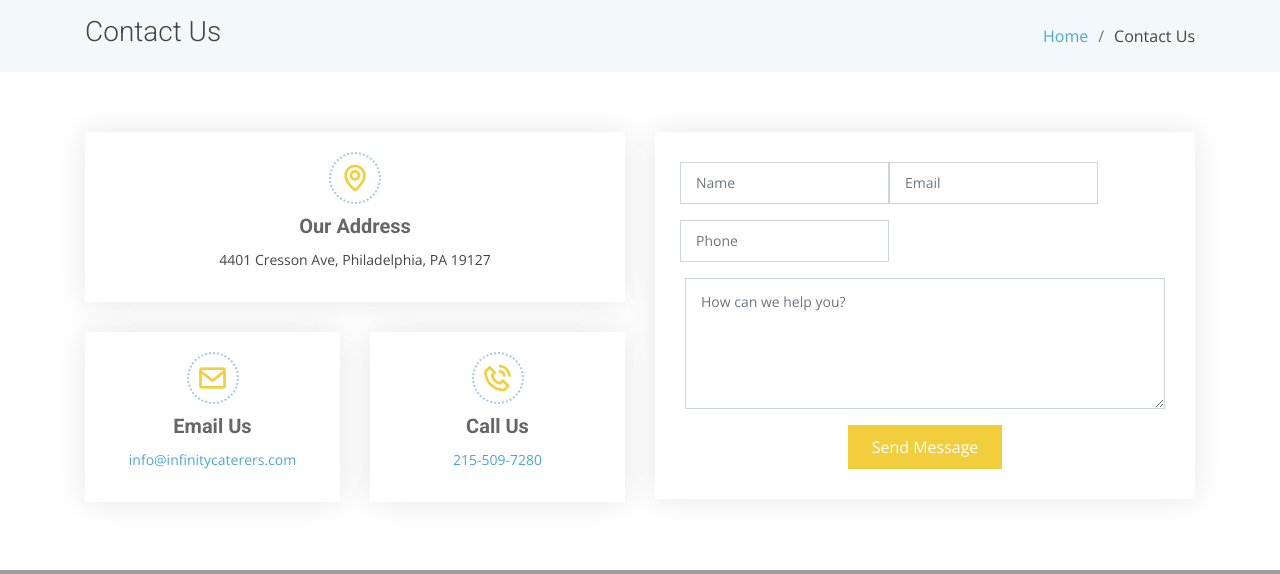
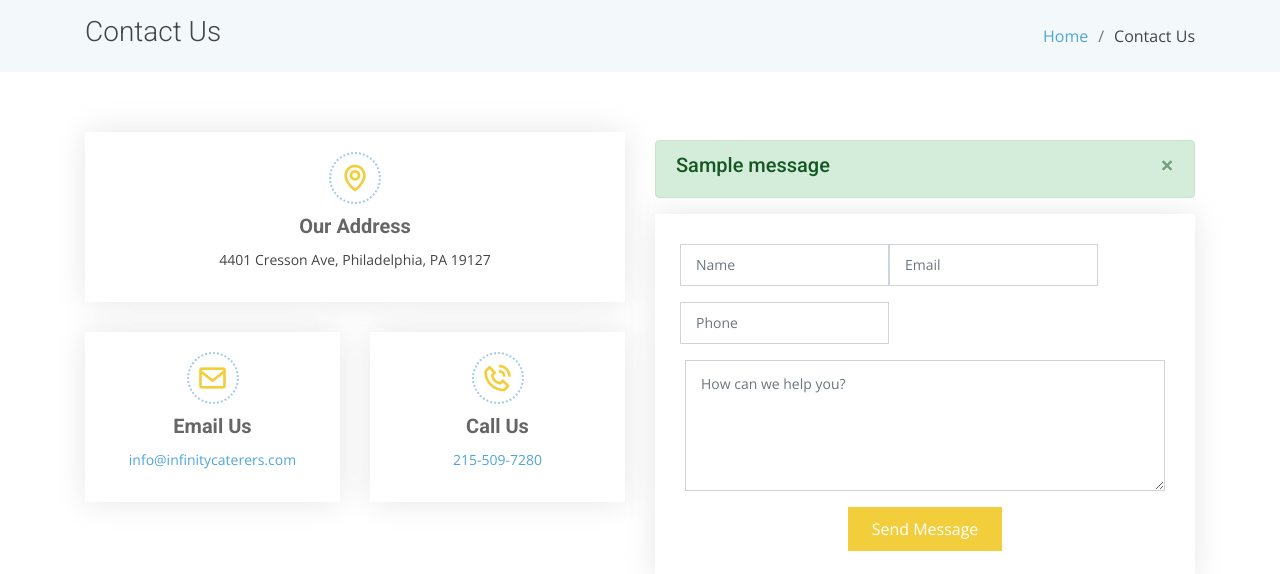
Before and after one commit to jtangir87/infinitycaterers, a Django app: page /contact in a window 1280 px wide. Shown: the part 80-654 px from the top of the page. Run offline with Django 3.2, Linux system fonts and the light colour scheme; tables that the repository leaves empty hold one stand-in row (values such as "Sample post"); one stand-in notice (Sample message) is shown; some libraries are stand-ins or nearby versions; grey boxes are pictures that could not be loaded.

Commit message:
fix contact form

```diff
--- a/pages/views.py
+++ b/pages/views.py
@@ -1,14 +1,18 @@
+from django.http.response import HttpResponseRedirect
+from django.urls import reverse
 from django.shortcuts import render
 from django.views.generic import TemplateView
 from django.http import JsonResponse
 from django.template.loader import render_to_string
 from django.template.loader import get_template
 from django.core.mail import send_mail
-
+from django.contrib import messages
 
 from .forms import ContactUsForm, RequestQuoteForm
 
 # Create your views here.
+
+
 class HomeView(TemplateView):
     template_name = "pages/home.html"
 
@@ -23,7 +27,32 @@ class ContactUsView(TemplateView):
 
 
 def contact_us_form(request):
-    pass
+    if request.method == "POST":
+        form = ContactUsForm(request.POST or None)
+        if form.is_valid():
+            name = form.cleaned_data["name"]
+            email = form.cleaned_data["email"]
+            context = {
+                "name": name,
+                "email": email,
+                "phone": form.cleaned_data["phone"],
+                "message": form.cleaned_data["message"],
+            }
+
+            ### SEND EMAIL ###
+
+            template = get_template("pages/emails/contact_us.txt")
+            content = template.render(context)
+            send_mail(
+                "NEW CONTACT FORM",
+                content,
+                "{}<{}>".format(name, email),
+                ["info@infinitycaterers.com"],
+                fail_silently=False,
+            )
+            messages.success(
+                request, 'Your form has been submitted. We will be in touch soon!')
+    return HttpResponseRedirect(reverse("contact_us"))
 
 
 def request_quote(request):
--- a/templates/pages/contact_us.html
+++ b/templates/pages/contact_us.html
@@ -53,6 +53,20 @@
           </div>
 
           <div class="col-lg-6">
+            {% if messages %}
+              <div class="row">
+                <div class="col-12">
+                {% for message in messages %}
+                    <div class="alert alert-{{message.tags}} alert-dismissible fade show mt-2" role="alert" data-aos="fade-up">
+                    <h5 class="text-alert">{{ message }}</h5>
+                    <button type="button" class="close" data-dismiss="alert" aria-label="Close">
+                        <span class="text-alert" aria-hidden="true">&times;</span>
+                    </button>
+                    </div>
+                </div>
+                {% endfor %}
+              </div>
+            {% endif %}
             <form action="{% url 'contact_us_form' %}" method="post" role="form" class="php-email-form" id="contactUsForm">
               {% csrf_token %}
                 <div class="form-row">
```
Also changed, not shown: templates/pages/emails/contact_us.txt (added, +7 -0 lines).
